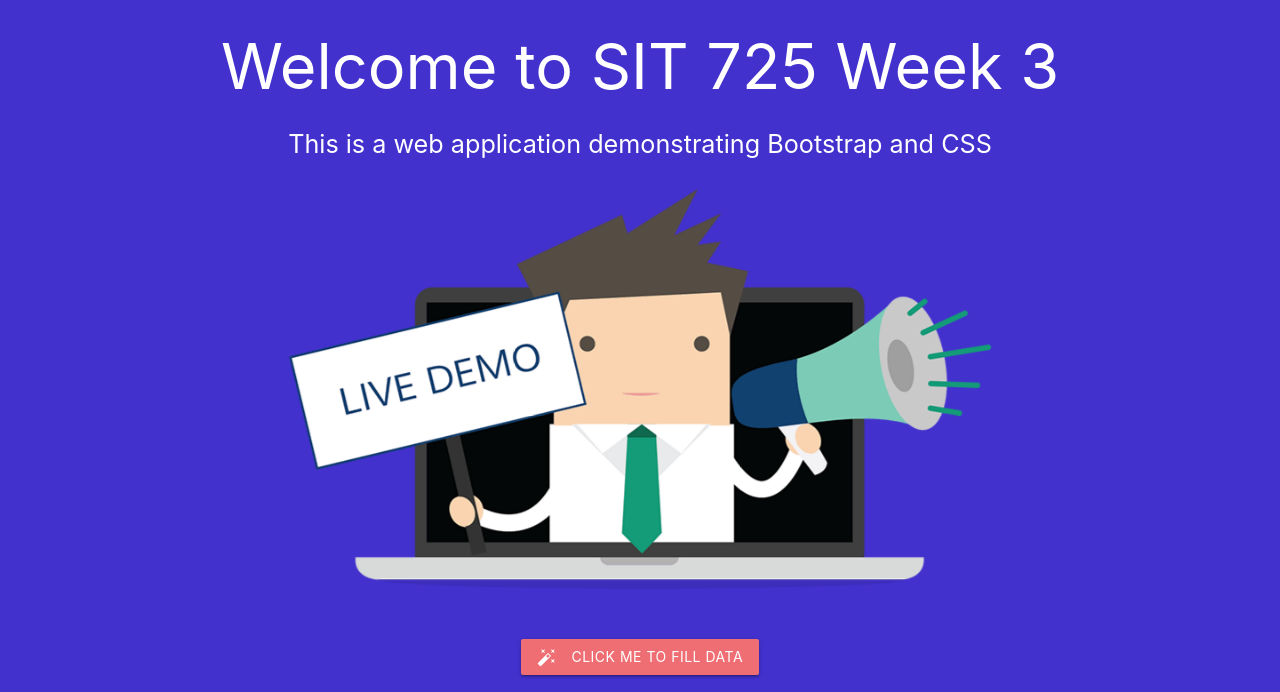
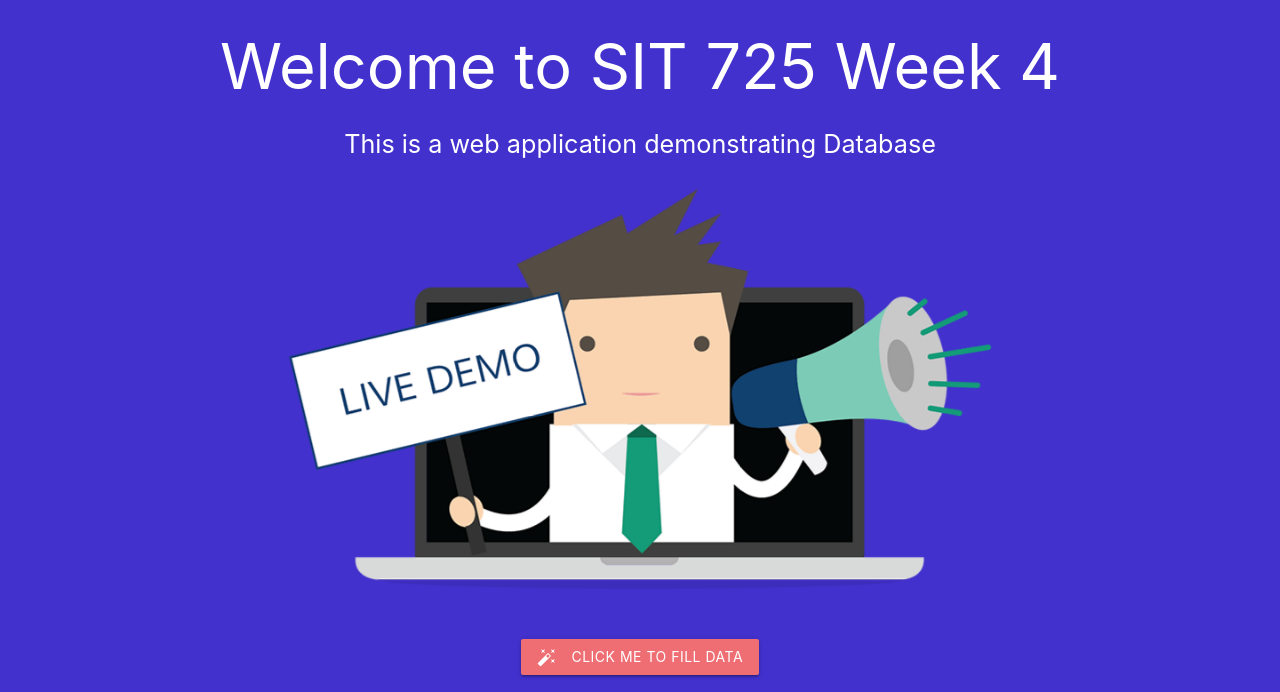
Before and after one commit to abhimanyu-rana/sit725-2022-t2-prac4, a website: page public/index.html in a window 1280 px wide. Shown: the part 74-766 px from the top of the page. Drawn offline with nearby package versions, Linux system fonts and the light colour scheme; no server answers; files whose address does not match are found by name.

Commit message:
New Commit

```diff
--- a/public/index.html
+++ b/public/index.html
@@ -29,8 +29,8 @@
       <div class="container">
         <div class="row">
           <div class="col s12 center-align">
-            <h1 id="heading">Welcome to SIT 725 Week 3</h1>
-            <p class="flow-text">This is a web application demonstrating Bootstrap and CSS</p>
+            <h1 id="heading">Welcome to SIT 725 Week 4</h1>
+            <p class="flow-text">This is a web application demonstrating Database</p>
           </div>
           <div class="col s12 center-align">
             <img class="materialboxed materialboxed-image" src="images/livedemo.png">
```
